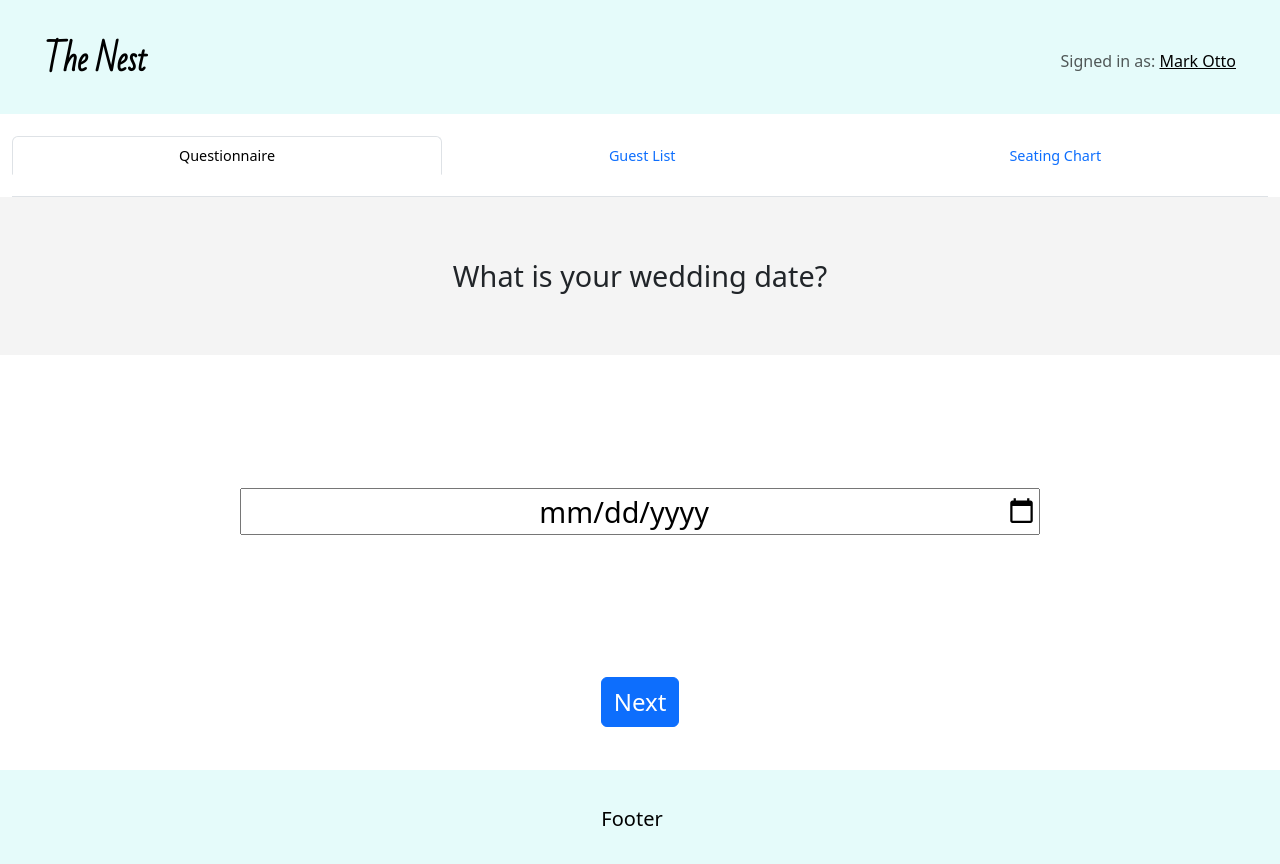
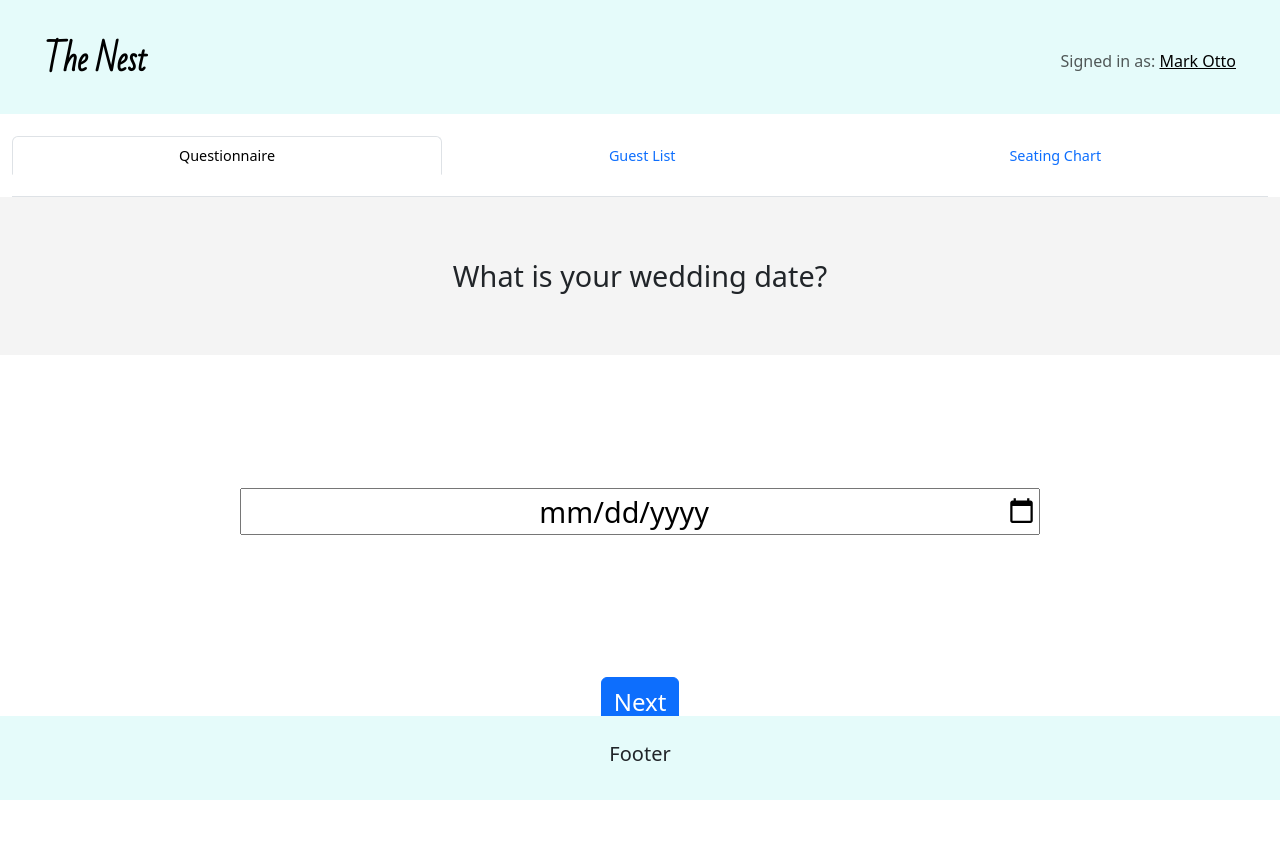
Before and after one commit to kolbykiernan/The-Nest, a React (Create React App) app in the folder frontend/: page /questionnaire in a window 1280 px wide. Shown: the top 864 px of the page. After the commit the page ends 800 px from the top, so only its background shows below. Built offline with nearby package versions, Linux system fonts and the light colour scheme; no server answers.

Commit message:
made footer fixed

```diff
--- a/frontend/src/default-views/Footer.js
+++ b/frontend/src/default-views/Footer.js
@@ -6,14 +6,14 @@ const React = require('react')
 
 function Footer () {
     return(
-        <div >
-            <Navbar style={{ backgroundColor: 'var(--primary-color)'}}>
-                <Container className='footer'>
+        <div className='footer'>
+
+                <Container className='footer-bar' >
                     <Navbar.Brand className='footer-font' href="#">
                         <h5>Footer</h5>
                     </Navbar.Brand>
                 </Container>
-            </Navbar>
+
         </div>
     )
 }
--- a/frontend/src/styles/Footer.css
+++ b/frontend/src/styles/Footer.css
@@ -5,9 +5,13 @@
   }
 
 .footer{
+    position: fixed;
+    width: 100vw;
+    bottom: 0;
     display: flex;
     flex-direction: column;
-    text-align: center;
+    background-color: rgb(229, 251, 250);
+    padding: 1.62em;
 }
 
 .footer-font{
@@ -15,3 +19,13 @@
     flex-direction: column;
     text-align: center;
 }
+
+.footer-bar{
+    flex-direction: column;
+    display: flex;
+    align-items: center;
+}
+
+.footer-nav{
+    padding: 0em;
+}
--- a/frontend/src/styles/Header.css
+++ b/frontend/src/styles/Header.css
@@ -17,6 +17,8 @@
     font-size: .9em;
 }
 
+
+
   .header-font{
     font-family: "Bad Script", cursive;
     font-weight: 600;
```
